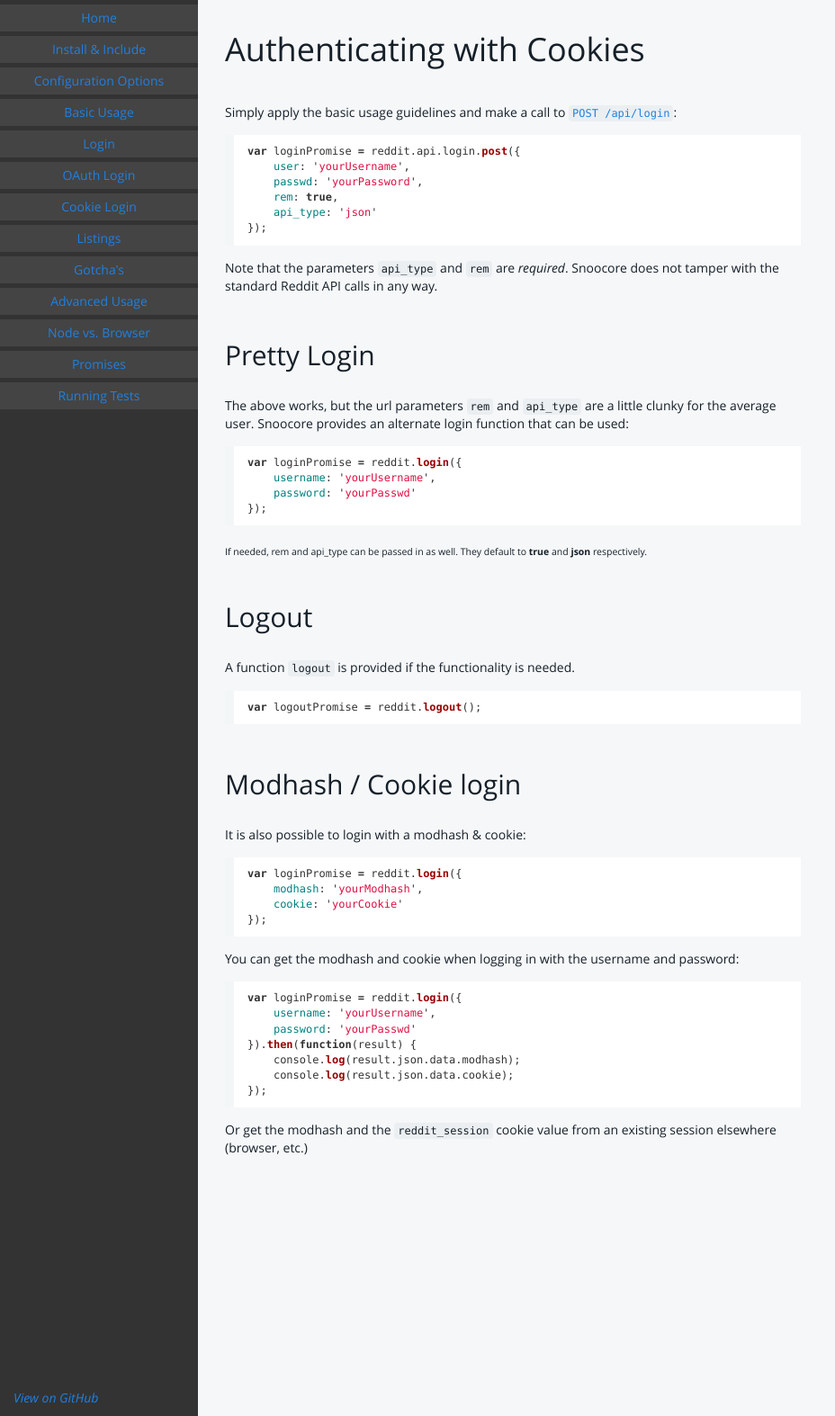
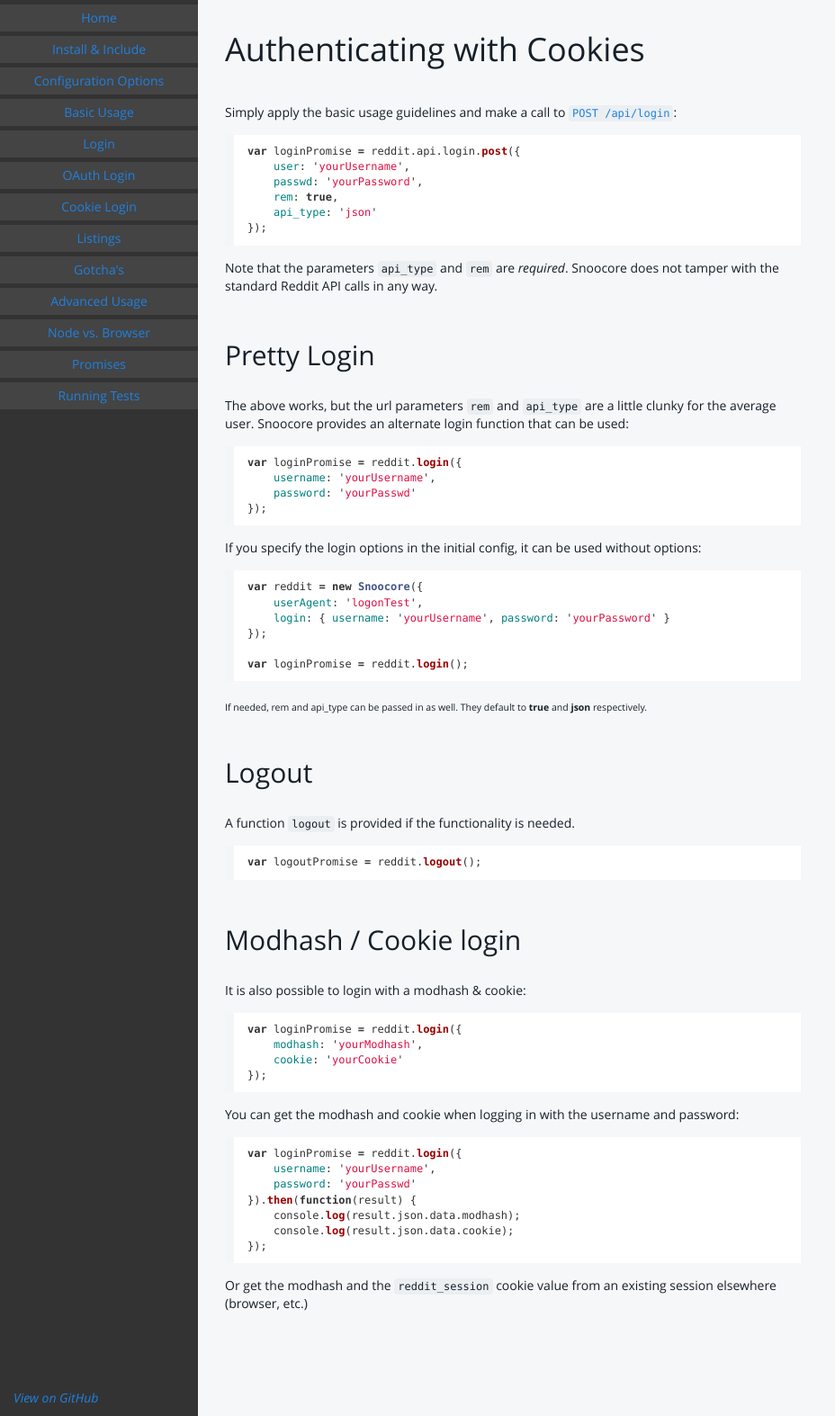
Before and after one commit to terryma/snoocore, a Jekyll site: the page built from cookies.md, in a window 1280 px wide. Shown: the whole page at 90% size, without its empty margins (0-928 px from the left). Built offline with Jekyll 4.4.1, drawn with Linux system fonts in a browser that asks for light colours; Markdown is read by kramdown in place of the engine named in the settings.

Commit message:
Add in initial config login documentation; #48

````diff
--- a/cookies.md
+++ b/cookies.md
@@ -27,6 +27,17 @@
     username: 'yourUsername',
     password: 'yourPasswd'
 });
+```
+
+If you specify the login options in the initial config, it can be used without options:
+
+```javascript
+var reddit = new Snoocore({
+    userAgent: 'logonTest',
+    login: { username: 'yourUsername', password: 'yourPassword' }
+});
+
+var loginPromise = reddit.login();
 ```
 
 <sub>If needed, rem and api_type can be passed in as well. They default to **true** and **json** respectively.</sub>
````
